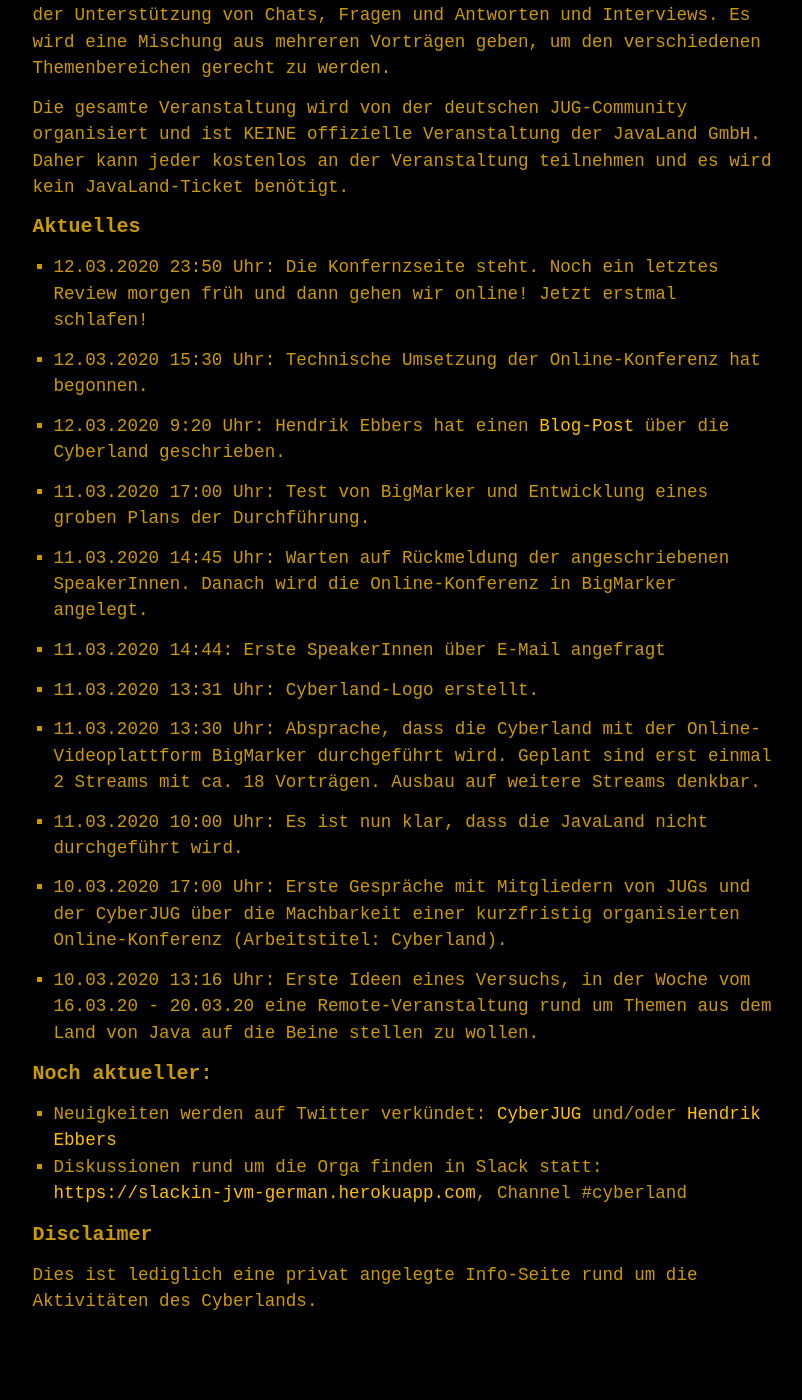
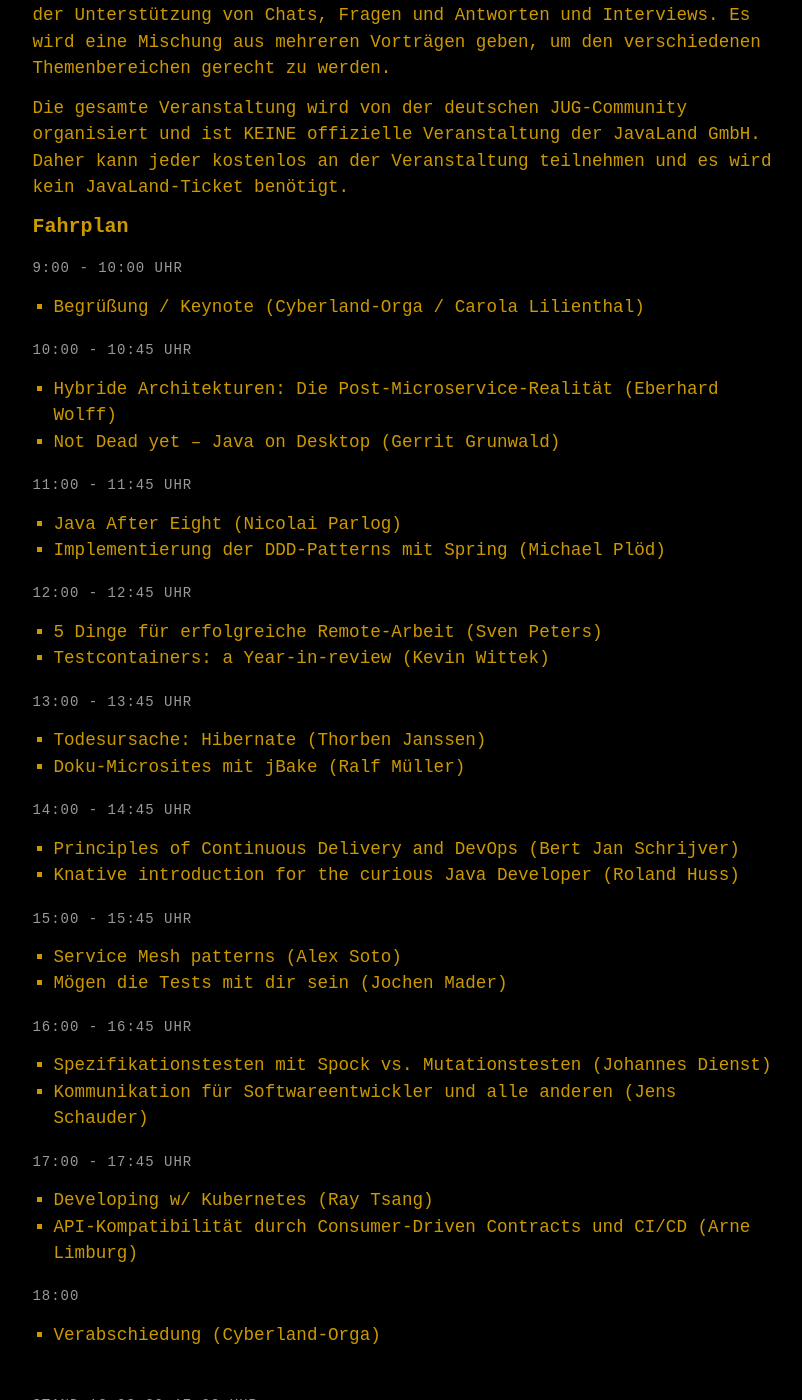
Before and after one commit to cyberjug/website, a Jekyll site: the page built from docs/cyberland2020.md, in a window 1280 px wide and 1400 px high, scrolled down 879 px. Shown: the whole window, without its empty margins (234-1036 px from the left). Built offline with Jekyll 4.4.1, drawn with Linux system fonts in a browser that asks for light colours; some web fonts are replaced; some of the changed text lies outside the part shown.

Commit message:
add sessions

```diff
--- a/docs/cyberland.md
+++ b/docs/cyberland2020.md
@@ -24,6 +25,51 @@
 
 Die gesamte Veranstaltung wird von der deutschen JUG-Community organisiert und ist KEINE offizielle Veranstaltung der JavaLand GmbH.
 Daher kann jeder kostenlos an der Veranstaltung teilnehmen und es wird kein JavaLand-Ticket benötigt.
+
+### Fahrplan
+
+<span class="post-meta">9:00 - 10:00 Uhr</span><br/>
+- Begrüßung / Keynote (Cyberland-Orga / Carola Lilienthal)
+
+<span class="post-meta">10:00 - 10:45 Uhr</span><br/>
+- Hybride Architekturen: Die Post-Microservice-Realität (Eberhard Wolff)
+- Not Dead yet – Java on Desktop (Gerrit Grunwald)
+
+<span class="post-meta">11:00 - 11:45 Uhr</span><br/>
+- Java After Eight (Nicolai Parlog)
+- Implementierung der DDD-Patterns mit Spring (Michael Plöd)
+
+<span class="post-meta">12:00 - 12:45 Uhr</span><br/>
+- 5 Dinge für erfolgreiche Remote-Arbeit (Sven Peters)
+- Testcontainers: a Year-in-review (Kevin Wittek)
+
+<span class="post-meta">13:00 - 13:45 Uhr</span><br/>
+- Todesursache: Hibernate (Thorben Janssen)
+- Doku-Microsites mit jBake (Ralf Müller)
+
+<span class="post-meta">14:00 - 14:45 Uhr</span><br/>
+- Principles of Continuous Delivery and DevOps (Bert Jan Schrijver)
+- Knative introduction for the curious Java Developer (Roland Huss)
+
+<span class="post-meta">15:00 - 15:45 Uhr</span><br/>
+- Service Mesh patterns (Alex Soto)
+- Mögen die Tests mit dir sein (Jochen Mader)
+
+<span class="post-meta">16:00 - 16:45 Uhr</span><br/>
+- Spezifikationstesten mit Spock vs. Mutationstesten (Johannes Dienst)
+- Kommunikation für Softwareentwickler und alle anderen (Jens Schauder)
+
+<span class="post-meta">17:00 - 17:45 Uhr</span><br/>
+- Developing w/ Kubernetes (Ray Tsang)
+- API-Kompatibilität durch Consumer-Driven Contracts und CI/CD (Arne Limburg)
+
+<span class="post-meta">18:00</span><br/>
+- Verabschiedung (Cyberland-Orga)
+
+<br/>
+<small class="post-meta">Stand 12.03.20 17:00 Uhr</small>
+<br/>
+<br/>
 
 
 ### Aktuelles
```
Also changed, not shown: other parts of docs/cyberland2020.md (+3 -2 lines).
